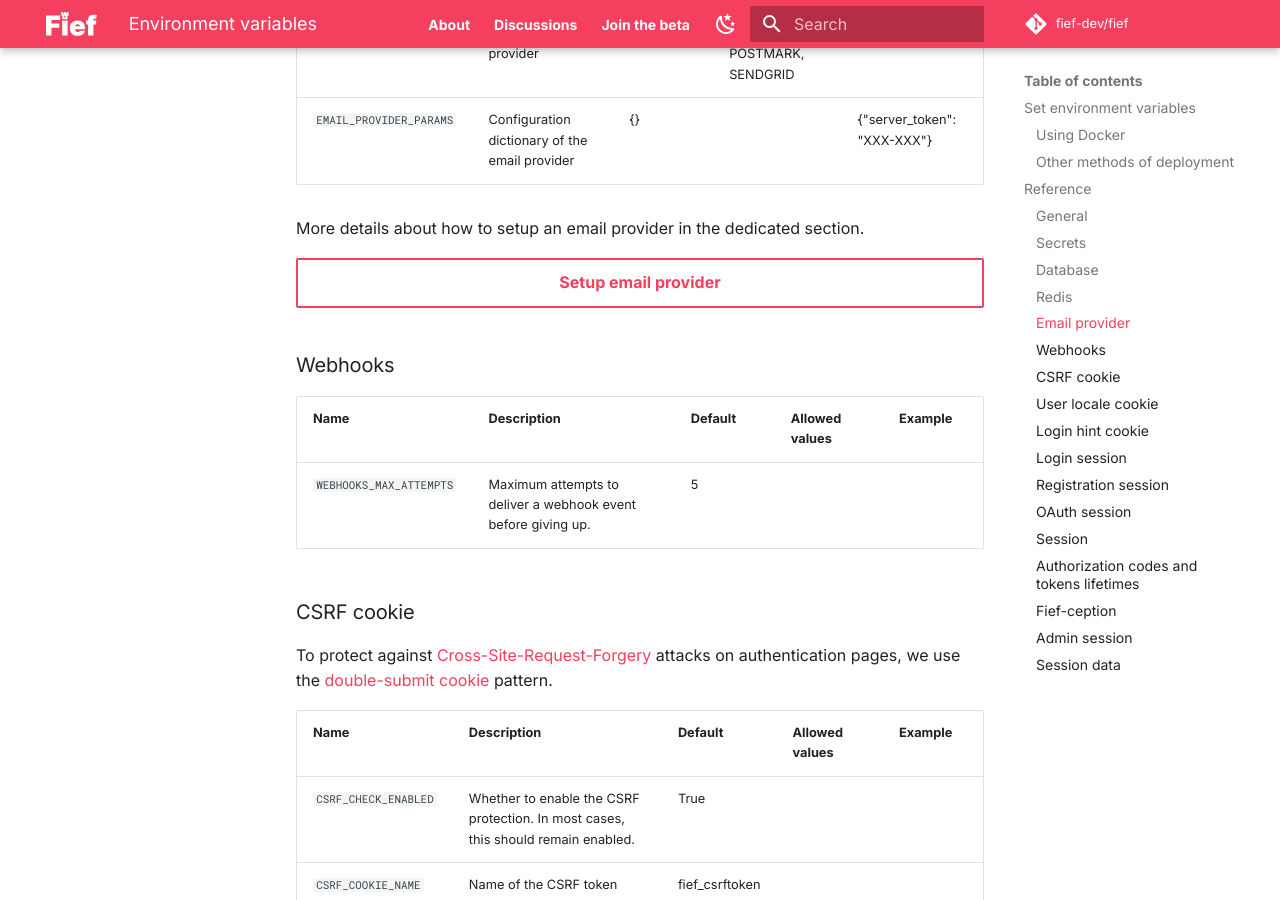
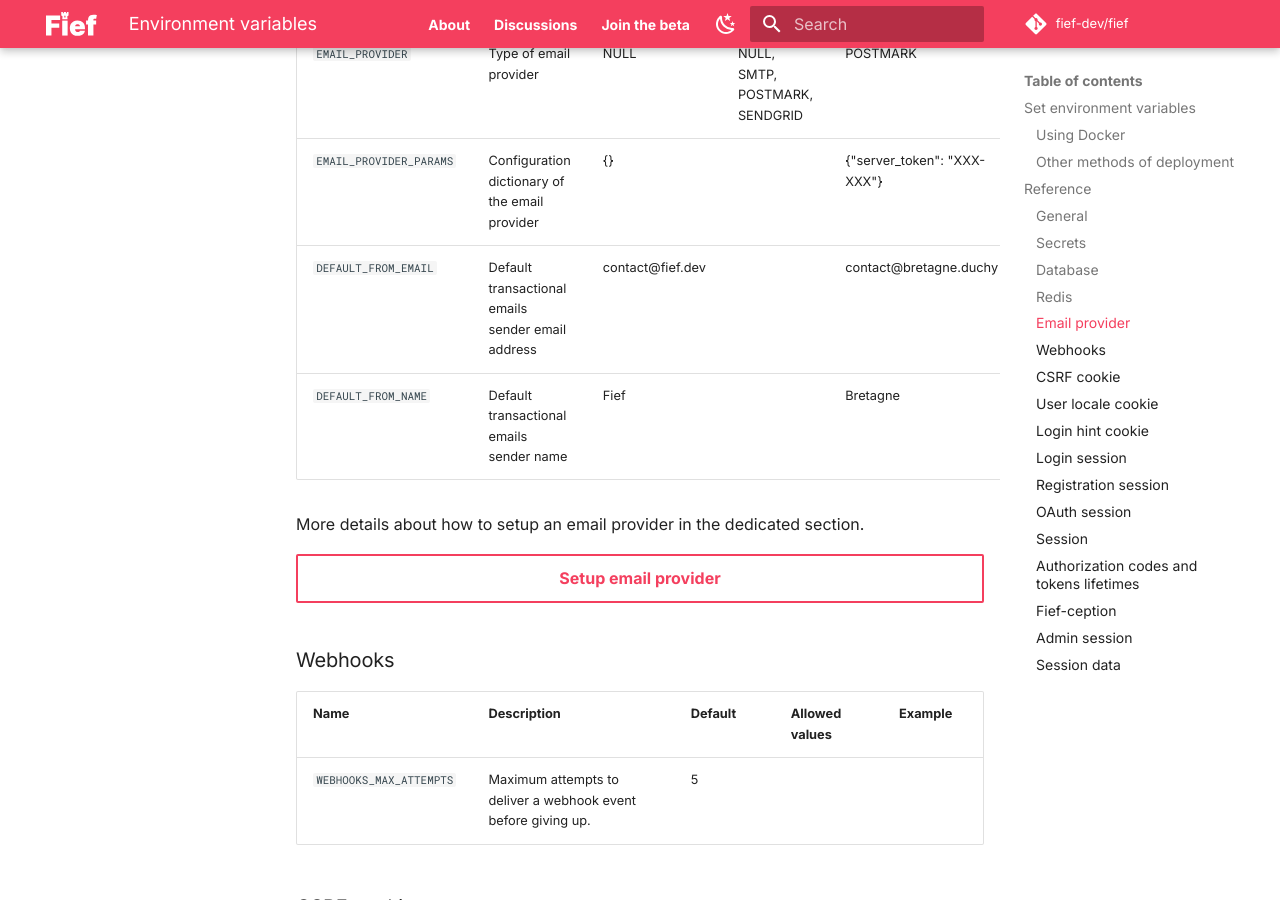
Before and after one commit to fief-dev/docs, an MkDocs documentation site: the page built from docs/self-hosting/environment-variables.md, in a window 1280 px wide and 900 px high, scrolled down 5519 px. Built offline with MkDocs 1.6.1 and Material for MkDocs 9.7.7, drawn with Linux system fonts in a browser that asks for light colours; comment, search, counter and statistics services are not loaded.

Commit message:
Add doc for `DEFAULT_FROM_EMAIL` and `DEFAULT_FROM_NAME`

```diff
--- a/docs/self-hosting/environment-variables.md
+++ b/docs/self-hosting/environment-variables.md
@@ -75,7 +75,7 @@ For each variable, we'll try to provide a sensible example value to help you con
 | `TELEMETRY_ENABLED`   | Whether to enable [telemetry](../telemetry.md)                                                  | True                        |                                  |                              |
 | `ROOT_DOMAIN`         | Root domain where your server will be running. Mainly used for generating workspace subdomains. | localhost:8000              |                                  | bretagne.duchy               |
 | `ALLOW_ORIGIN_REGEX`  | Regex used to control CORS access to your API                                                   | http://.\*localhost:\[0-9]+ |                                  | https://.\*\\.bretagne.duchy |
-| `PORT`                | Internal port on which the Fief server is available                                               | 8000                        |                                  | 8000                         |
+| `PORT`                | Internal port on which the Fief server is available                                             | 8000                        |                                  | 8000                         |
 | `FORWARDED_ALLOW_IPS` | Comma separated list of IPs to trust with proxy headers. [Read more](./deployment/ssl.md)       | 127.0.0.1                   |                                  |                              |
 
 ### Secrets
@@ -119,10 +119,12 @@ We use a Redis instance to manage background jobs (send emails, heavy computatio
 
 ### Email provider
 
-| Name                    | Description                                    | Default | Allowed values                 | Example                      |
-| ----------------------- | ---------------------------------------------- | ------- | ------------------------------ | ---------------------------- |
-| `EMAIL_PROVIDER`        | Type of email provider                         | NULL    | NULL, SMTP, POSTMARK, SENDGRID | POSTMARK                     |
-| `EMAIL_PROVIDER_PARAMS` | Configuration dictionary of the email provider | {}      |                                | {"server\_token": "XXX-XXX"} |
+| Name                    | Description                                       | Default          | Allowed values                 | Example                      |
+| ----------------------- | ------------------------------------------------- | ---------------- | ------------------------------ | ---------------------------- |
+| `EMAIL_PROVIDER`        | Type of email provider                            | NULL             | NULL, SMTP, POSTMARK, SENDGRID | POSTMARK                     |
+| `EMAIL_PROVIDER_PARAMS` | Configuration dictionary of the email provider    | {}               |                                | {"server\_token": "XXX-XXX"} |
+| `DEFAULT_FROM_EMAIL`    | Default transactional emails sender email address | contact@fief.dev |                                | contact@bretagne.duchy       |
+| `DEFAULT_FROM_NAME`     | Default transactional emails sender name          | Fief             |                                | Bretagne                     |
 
 More details about how to setup an email provider in the dedicated section.
 
```
